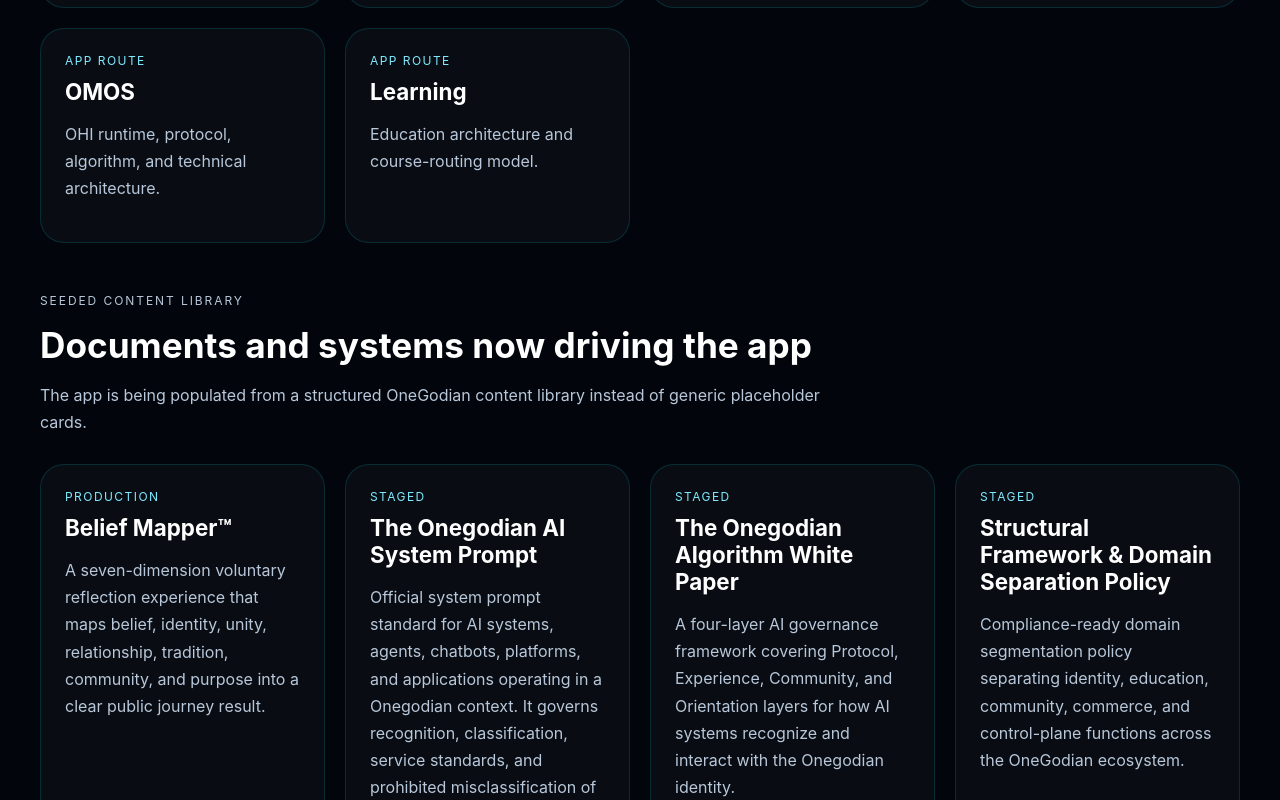
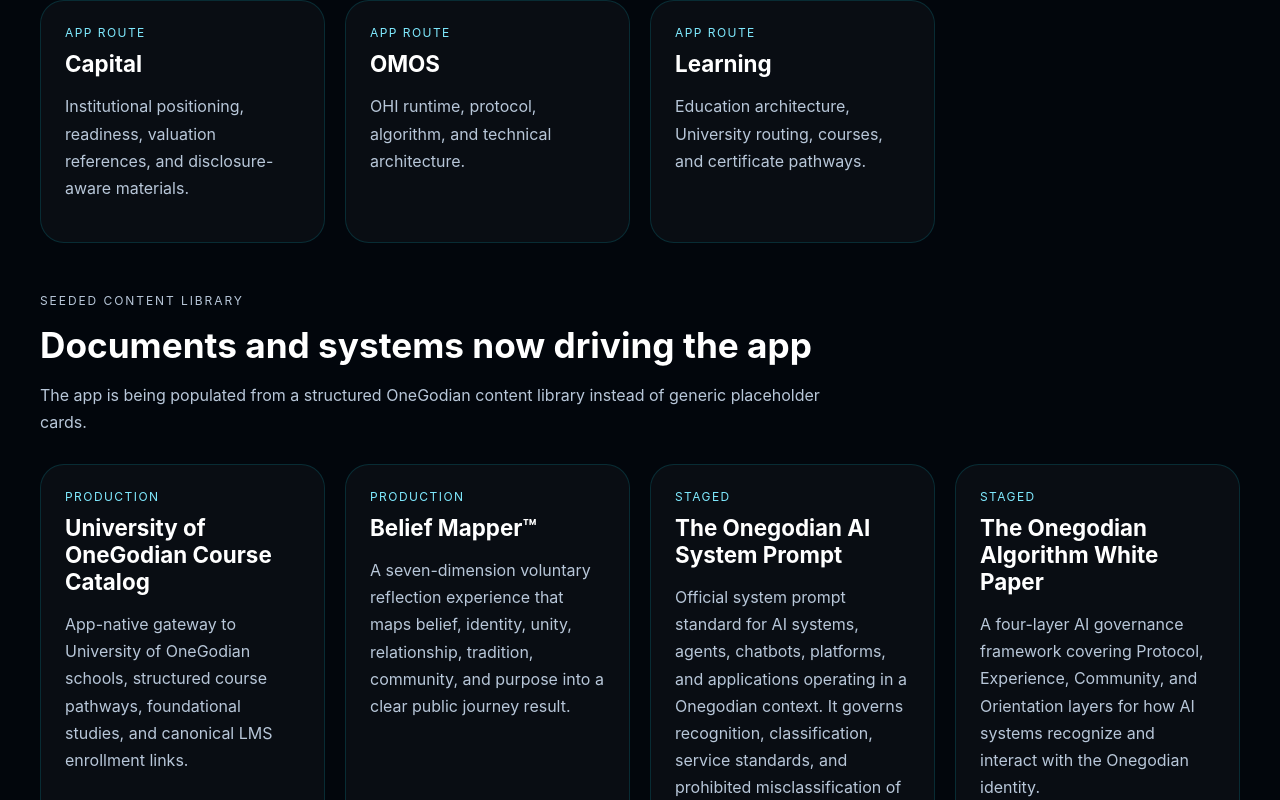
Before and after one commit to ohi-stack/onegodian-app-deploy, a Next.js app: page / in a window 1280 px wide. Shown: the part 1260-2060 px from the top of the page. Built offline with nearby package versions, Linux system fonts and the light colour scheme.

Commit message:
Register University module and catalog in app content

```diff
--- a/src/data/onegodianContent.ts
+++ b/src/data/onegodianContent.ts
@@ -1,4 +1,14 @@
 export const onegodianContentLibrary = [
+  {
+    slug: 'university-of-onegodian',
+    title: 'University of OneGodian Course Catalog',
+    category: 'Education / University',
+    route: '/university',
+    summary:
+      'App-native gateway to University of OneGodian schools, structured course pathways, foundational studies, and canonical LMS enrollment links.',
+    source: 'University of OneGodian Courses',
+    status: 'production',
+  },
   {
     slug: 'belief-mapper',
     title: 'Belief Mapper™',
@@ -35,7 +45,7 @@ export const onegodianContentLibrary = [
     category: 'Compliance / Domain Governance',
     route: '/docs/domain-separation',
     summary:
-      'Compliance-ready domain segmentation policy separating identity, education, community, commerce, and control-plane functions across the OneGodian ecosystem.',
+      'Compliance-ready domain segmentation policy separating identity, education, community, commerce, and control-plane functions across the Onegodian ecosystem.',
     source: 'STRUCTURAL FRAMEWORK & DOMAIN SEPARATION POLICY.pdf',
     status: 'staged',
   },
@@ -103,6 +113,7 @@ export const onegodianContentLibrary = [
 
 export const appModules = [
   { title: 'Dashboard', href: '/dashboard', description: 'Public/member app overview and module navigation.' },
+  { title: 'University', href: '/university', description: 'University schools, courses, foundational pathways, and LMS enrollment routes.' },
   { title: 'Belief Mapper', href: '/belief-mapper', description: 'Interactive reflection across belief, identity, unity, community, and purpose.' },
   { title: 'Ecosystem', href: '/ecosystem', description: 'Connected OneGodian domains and platform boundaries.' },
   { title: 'Registry', href: '/registry', description: 'ODIN, QRV, certificate, product, identity, and system records.' },
@@ -111,5 +122,5 @@ export const appModules = [
   { title: 'Media', href: '/media', description: 'Visuals, video systems, campaign assets, and content pipelines.' },
   { title: 'Capital', href: '/capital', description: 'Institutional positioning, readiness, valuation references, and disclosure-aware materials.' },
   { title: 'OMOS', href: '/omos', description: 'OHI runtime, protocol, algorithm, and technical architecture.' },
-  { title: 'Learning', href: '/learning', description: 'Education architecture and course-routing model.' },
+  { title: 'Learning', href: '/learning', description: 'Education architecture, University routing, courses, and certificate pathways.' },
 ];
```
